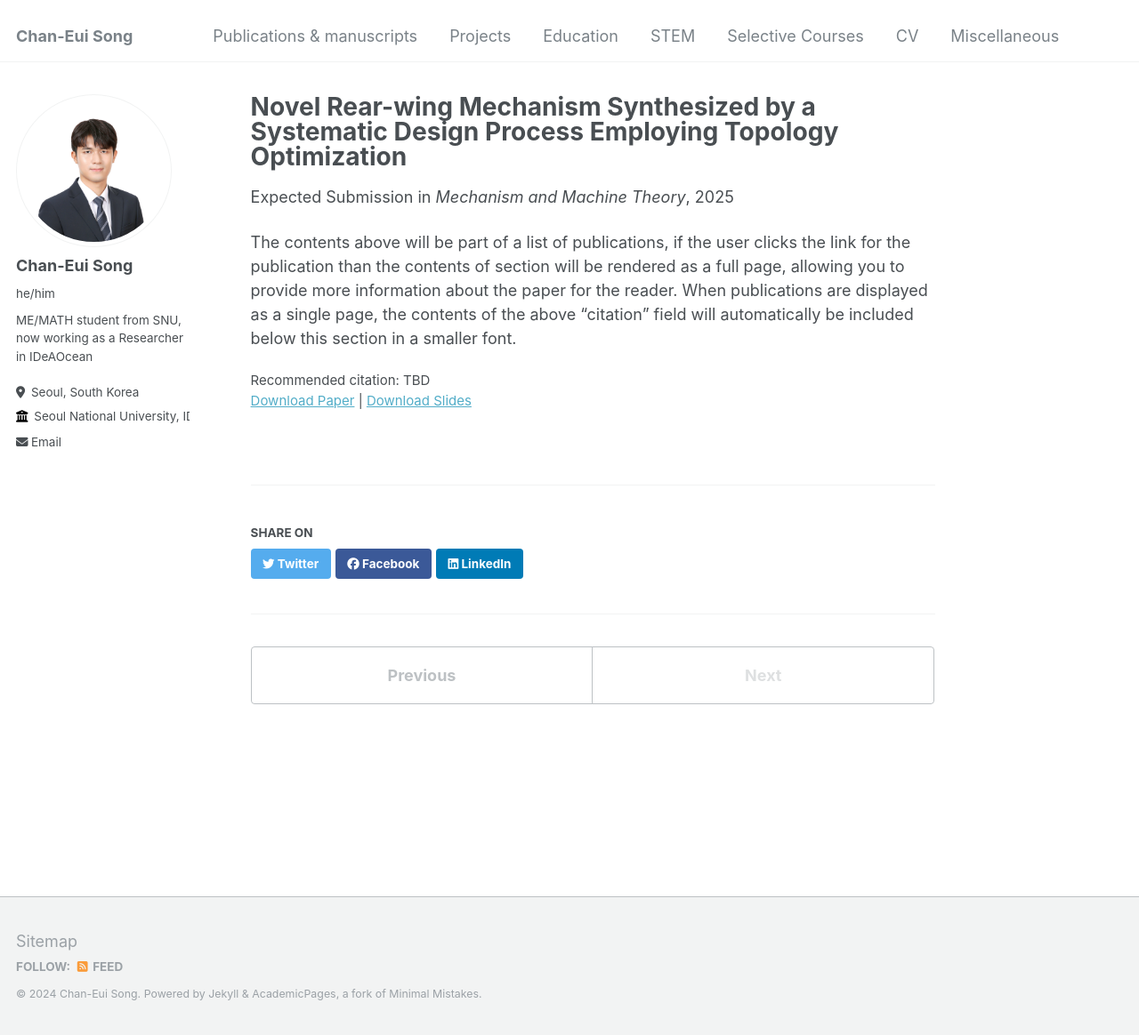
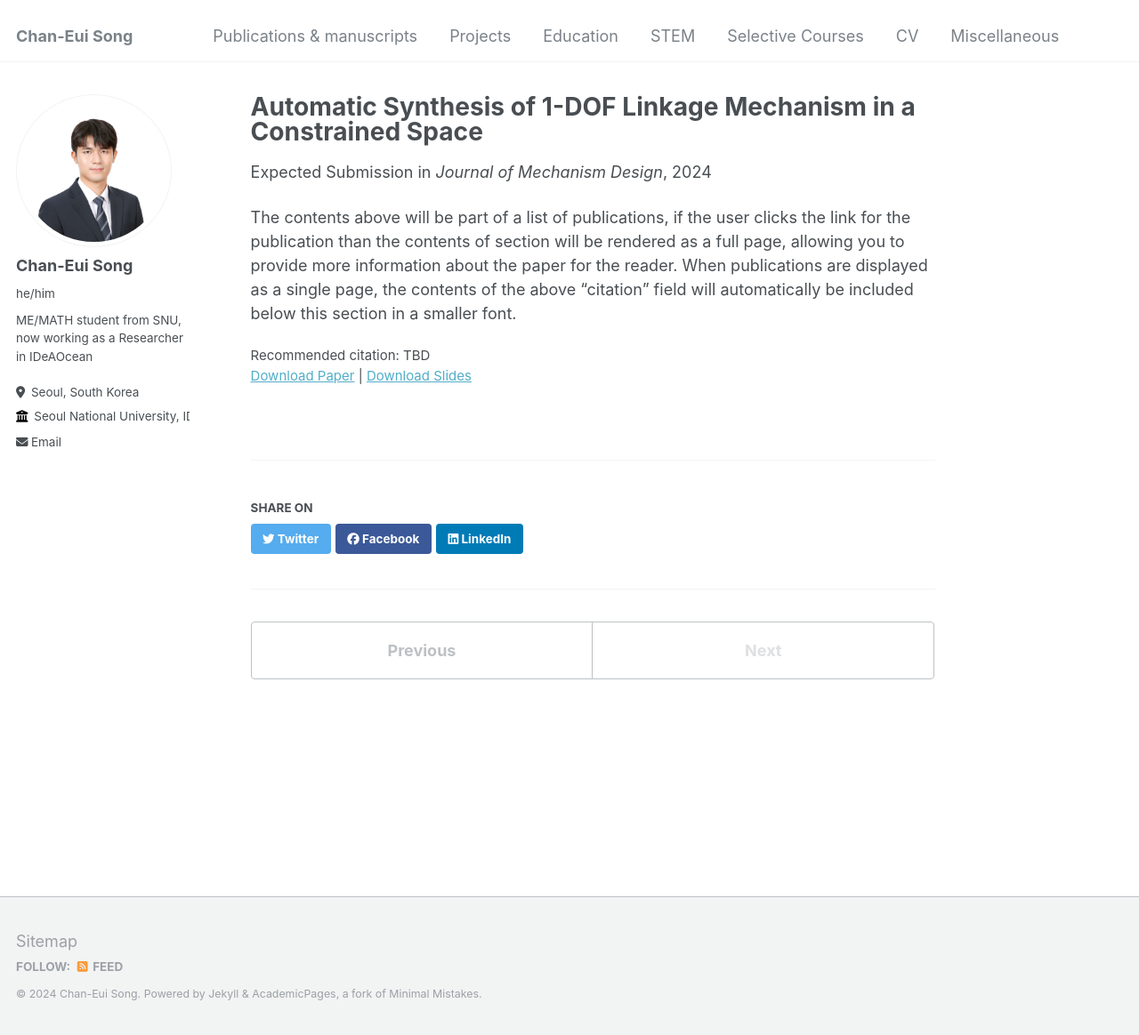
Before and after one commit to cksdml1014/chanisong, a Jekyll site: the page built from _publications/2010-10-01-paper-title-number-2.md, in a window 1280 px wide and 1164 px high. Shown: the whole window at 89% size. Built offline with Jekyll 4.4.1, drawn with Linux system fonts in a browser that asks for light colours.

Commit message:
Update 2010-10-01-paper-title-number-2.md

```diff
--- a/_publications/2010-10-01-paper-title-number-2.md
+++ b/_publications/2010-10-01-paper-title-number-2.md
@@ -1,12 +1,12 @@
 ---
-title: "Novel Rear-wing Mechanism Synthesized by a Systematic Design Process Employing Topology Optimization"
+title: "Automatic Synthesis of 1-DOF Linkage Mechanism in a Constrained Space"
 collection: publications
-permalink: /publication/2010-10-01-paper-title-number-2
-excerpt: 'This paper is about the number 2. The number 3 is left for future work.'
-date: 2025-10-01
-venue: 'Mechanism and Machine Theory'
-slidesurl: 'http://academicpages.github.io/files/slides2.pdf'
-paperurl: 'http://academicpages.github.io/files/paper2.pdf'
+permalink: /publication/2009-10-01-paper-title-number-1
+excerpt: 'This paper is about the number 1. The number 2 is left for future work.'
+date: 2024-11-01
+venue: 'Journal of Mechanism Design'
+slidesurl: 'http://academicpages.github.io/files/slides1.pdf'
+paperurl: 'http://academicpages.github.io/files/paper1.pdf'
 citation: 'TBD'
 ---
 The contents above will be part of a list of publications, if the user clicks the link for the publication than the contents of section will be rendered as a full page, allowing you to provide more information about the paper for the reader. When publications are displayed as a single page, the contents of the above "citation" field will automatically be included below this section in a smaller font.
```
